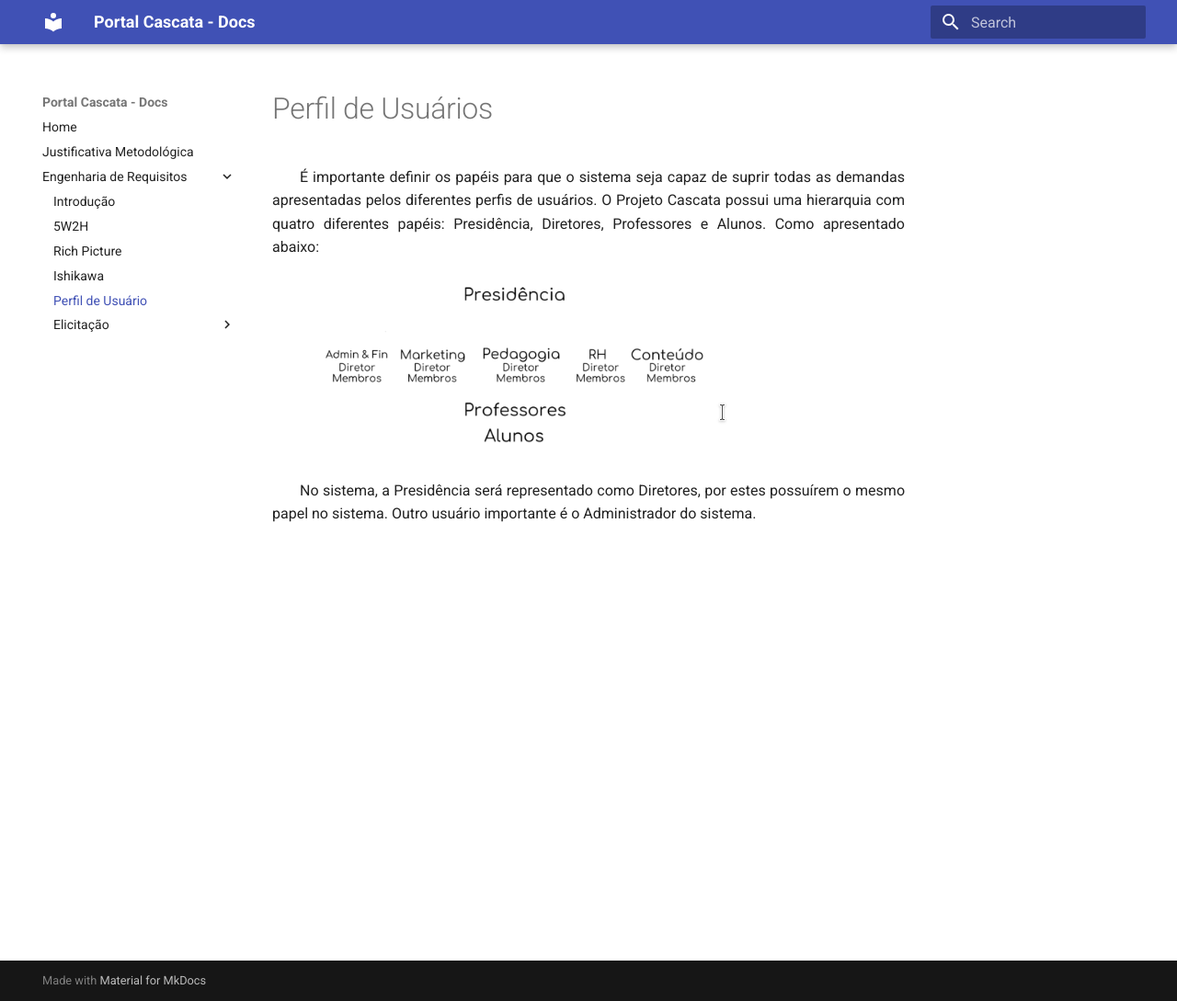
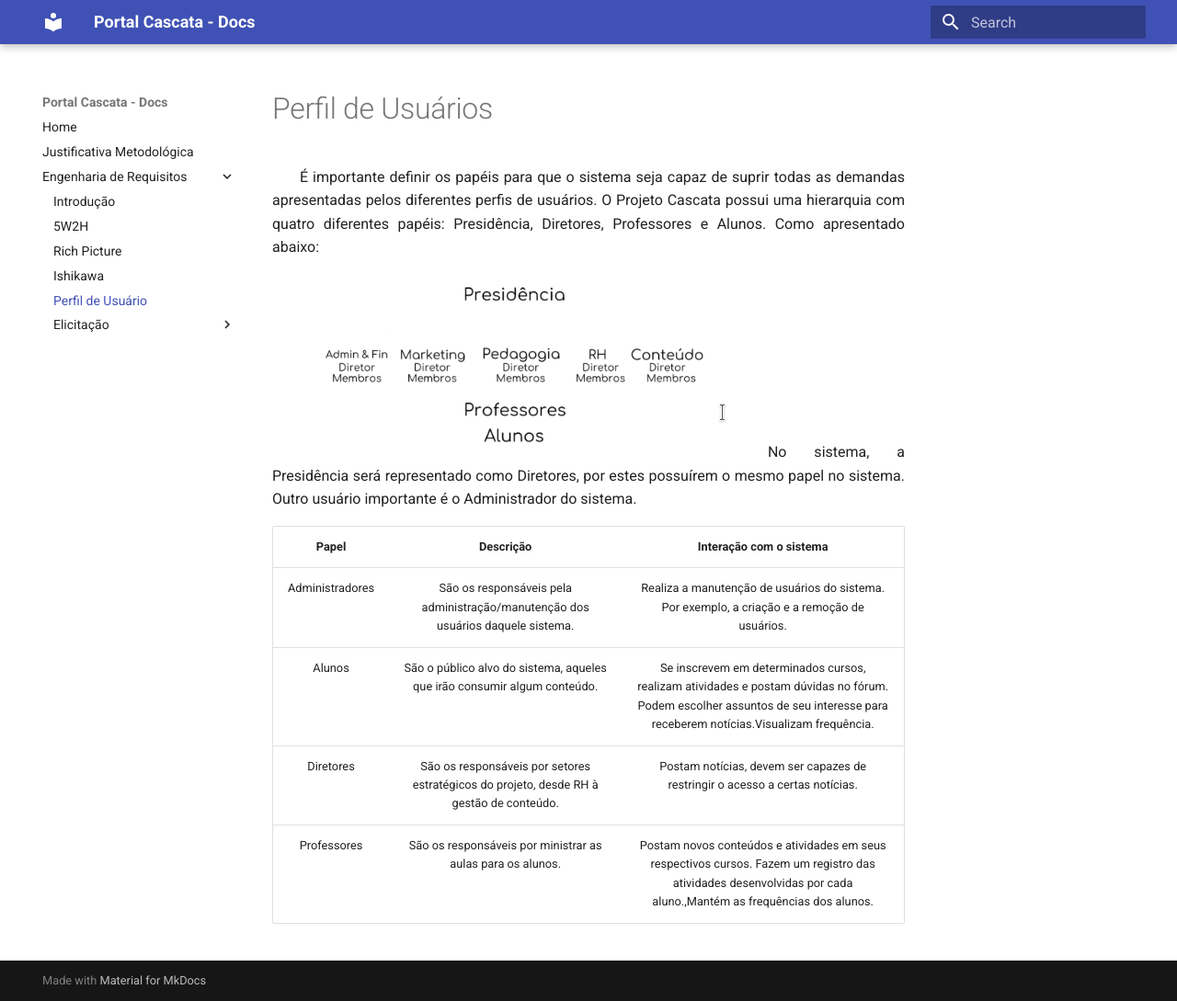
Before and after one commit to projeto-cascata/portal-cascata-docs, an MkDocs documentation site: the page built from docs/requisitos/perfil-usuario.md, in a window 1280 px wide and 1089 px high. Shown: the whole window at 92% size. Built offline with MkDocs 1.6.1 and Material for MkDocs 9.7.7, drawn with Linux system fonts in a browser that asks for light colours; old or Windows-style settings are respelled for this version of MkDocs.

Commit message:
Adding table containing users' roles, descriptions and system interactions.

```diff
--- a/docs/requisitos/perfil-usuario.md
+++ b/docs/requisitos/perfil-usuario.md
@@ -2,9 +2,14 @@
 
 # Perfil de Usuários
 
-
 É importante definir os papéis para que o sistema seja capaz de suprir todas as demandas apresentadas pelos diferentes perfis de usuários. O Projeto Cascata possui uma hierarquia com quatro diferentes papéis: Presidência, Diretores, Professores e Alunos. Como apresentado abaixo:
 
 ![Papeis do Sistema](../img/papeis.png)
+No sistema, a Presidência será representado como Diretores, por estes possuírem o mesmo papel no sistema. Outro usuário importante é o Administrador do sistema.
 
-No sistema, a Presidência será representado como Diretores, por estes possuírem o mesmo papel no sistema. Outro usuário importante é o Administrador do sistema.
+|      Papel      |                                        Descrição                                        |                                                                           Interação com o sistema                                                                           |
+| :-------------: | :-------------------------------------------------------------------------------------: | :-------------------------------------------------------------------------------------------------------------------------------------------------------------------------: |
+| Administradores |     São os responsáveis pela administração/manutenção dos usuários daquele sistema.     |                                        Realiza a manutenção de usuários do sistema. Por exemplo, a criação e a remoção de usuários.                                         |
+|     Alunos      |        São o público alvo do sistema, aqueles que irão consumir algum conteúdo.         | Se inscrevem em determinados cursos, realizam atividades e postam dúvidas no fórum. Podem escolher assuntos de seu interesse para receberem notícias.Visualizam frequência. |
+|    Diretores    | São os responsáveis por setores estratégicos do projeto, desde RH à gestão de conteúdo. |                                                Postam notícias, devem ser capazes de restringir o acesso a certas notícias.                                                 |
+|   Professores   |               São os responsáveis por ministrar as aulas para os alunos.                |      Postam novos conteúdos e atividades em seus respectivos cursos. Fazem um registro das atividades desenvolvidas por cada aluno.,Mantém as frequências dos alunos.       |
```
